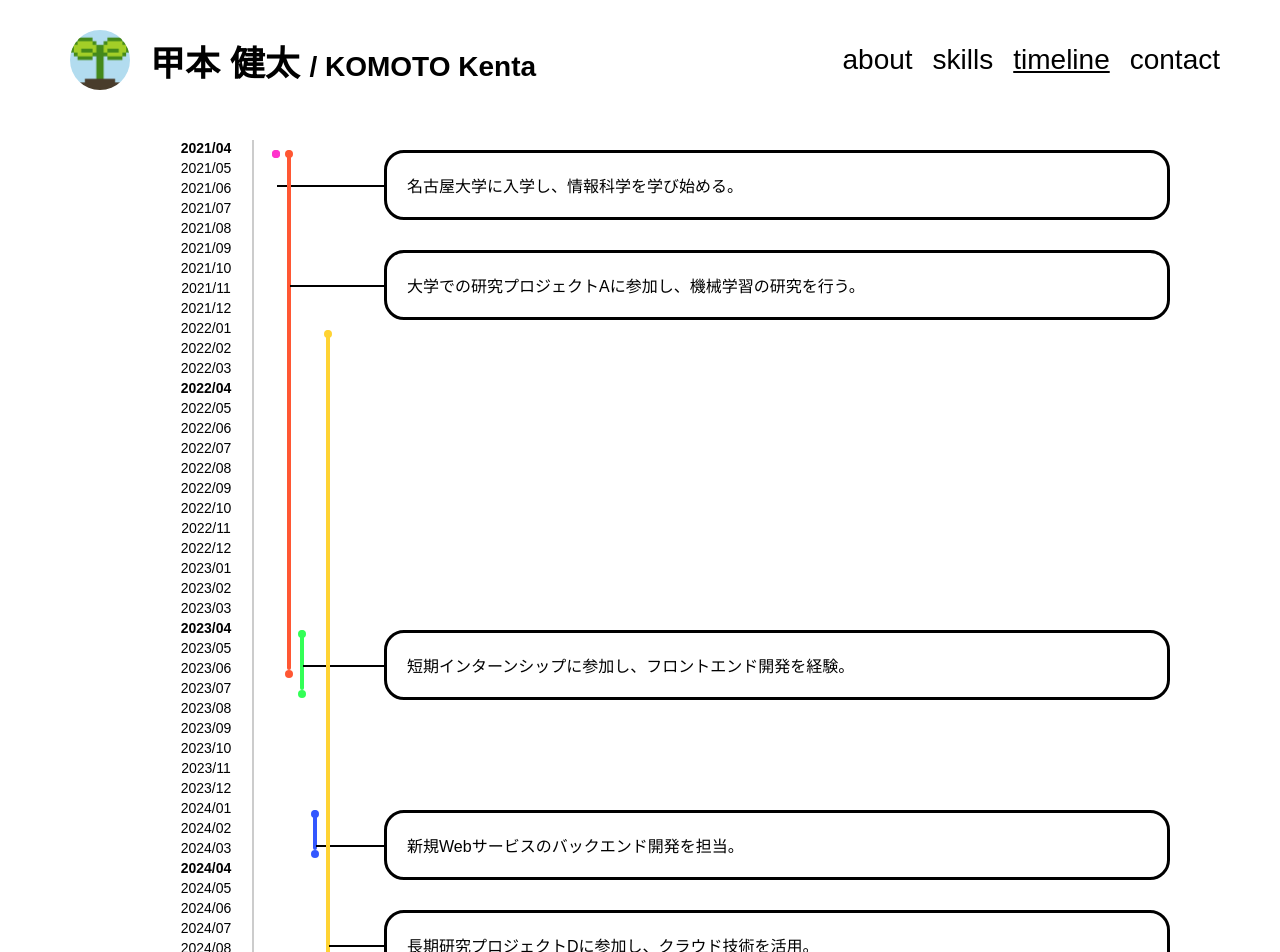
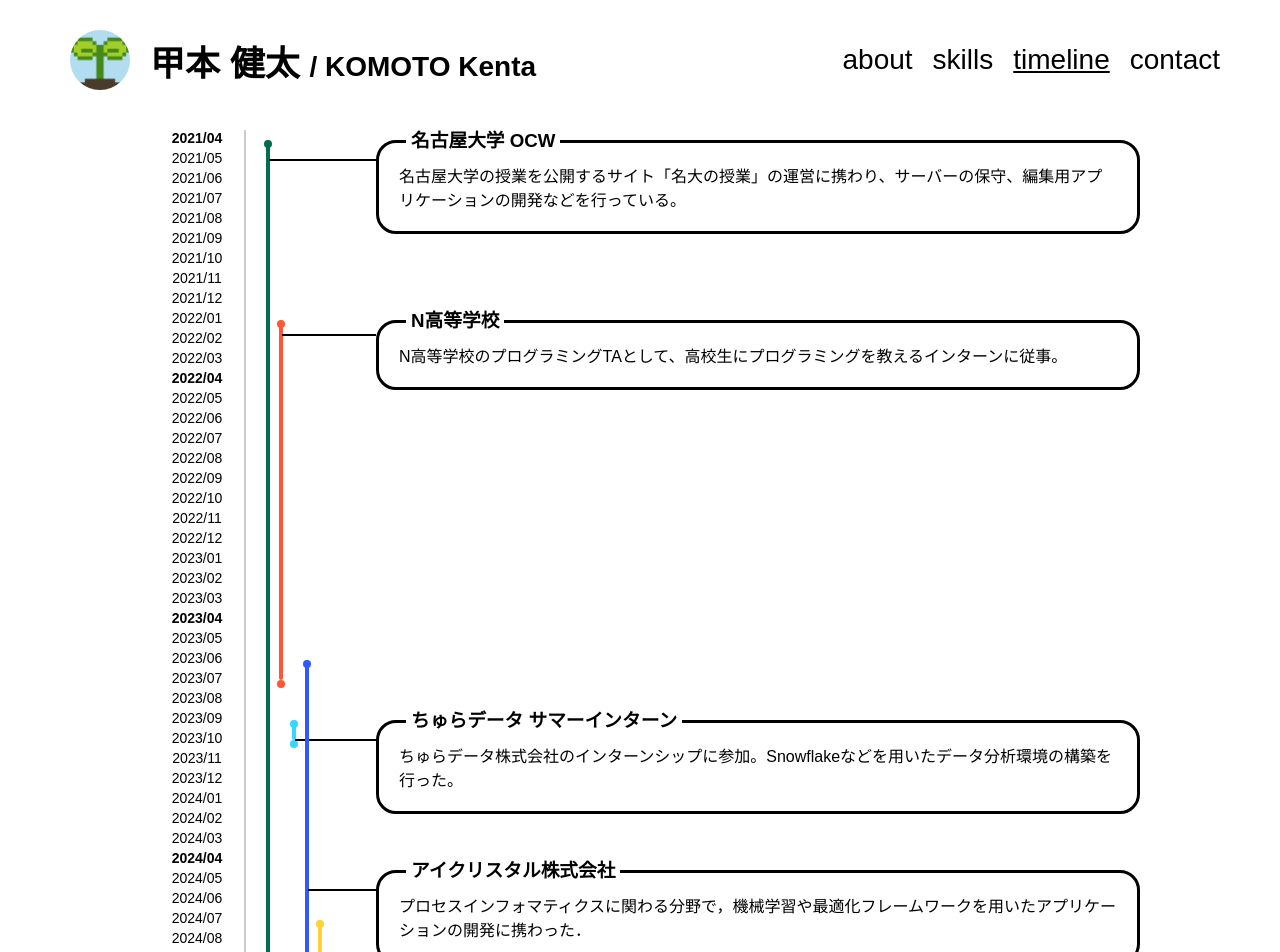
Before and after one commit to kentakom1213/portfolio-nextjs, a Next.js app: page /timeline in a window 1280 px wide. Shown: the top 952 px of the page. Built offline with nearby package versions, Linux system fonts and the light colour scheme; a web font is replaced by a local one.

Commit message:
add: タイムラインを追加

```diff
--- a/src/components/Timeline/Timeline.tsx
+++ b/src/components/Timeline/Timeline.tsx
@@ -1,13 +1,25 @@
 import type React from "react";
 import { Fragment } from "react";
-import styled from "styled-components";
 import events from "./events.json";
 import time_axis from "./axis.json";
+import {
+  TimelineWrapper,
+  TimeAxisContainer,
+  TimeLabel,
+  EventContainer,
+  EventBarContainer,
+  EventBar,
+  Circle,
+  ConnectorLine,
+  DetailContainer,
+  EventDetailTitle,
+  EventDetailFrame,
+  bar_width,
+  label_height,
+} from "./TimelineStyles";
 
 // 各time_axisのy座標マップを作成
 const timeAxisMap: { [key: string]: number } = {};
-const label_height = 20;
-const bar_width = 13;
 
 time_axis.forEach((time, index) => {
   timeAxisMap[time] = index * label_height + label_height / 2;
@@ -21,109 +33,6 @@ interface Event {
   label: string;
   description: string;
 }
-
-// スタイル定義
-const TimelineWrapper = styled.div`
-  display: flex;
-  width: 100%;
-  padding: 20px;
-`;
-
-const TimeAxisContainer = styled.div`
-  width: 10%;
-  display: flex;
-  flex-direction: column;
-  align-items: center;
-  border-right: 2px solid #ccc;
-  margin-right: 20px;
-`;
-
-const TimeLabel = styled.div<{ is_bold: boolean }>`
-  height: ${label_height}px;
-  font-size: 14px;
-  font-weight: ${(props) => (props.is_bold ? "bold" : "normal")};
-`;
-
-const EventContainer = styled.div`
-  width: 90%;
-  display: flex;
-  flex-direction: column;
-  position: relative;
-`;
-
-const EventBarContainer = styled.div<{
-  leftOffset: number;
-  topPosition: number;
-}>`
-  position: absolute;
-  display: flex;
-  flex-direction: column;
-  left: ${(props) => props.leftOffset}px;
-  top: ${(props) => props.topPosition}px;
-`;
-
-const EventBar = styled.div<{ height: number; color: string }>`
-  width: 4px;
-  height: ${(props) => props.height}px;
-  background-color: ${(props) => props.color};
-  position: relative;
-  border-radius: 2px;
-`;
-
-const Circle = styled.div<{ color: string }>`
-  width: 8px;
-  height: 8px;
-  background-color: ${(props) => props.color};
-  border-radius: 50%;
-  position: absolute;
-  left: -2px;
-`;
-
-const Tooltip = styled.div`
-  position: absolute;
-  left: 10px;
-  top: 50%;
-  transform: translateY(-50%);
-  background-color: #333;
-  color: white;
-  padding: 5px 10px;
-  border-radius: 5px;
-  font-size: 12px;
-  white-space: nowrap;
-  visibility: hidden;
-  opacity: 0;
-  transition: opacity 0.2s ease-in-out;
-
-  ${EventBar}:hover & {
-    visibility: visible;
-    opacity: 1;
-  }
-`;
-
-// 追加: イベント詳細表示用の枠
-export const EventDetailFrame = styled.div`
-  margin: 0 10px 0 50px;
-  padding: 20px;
-  position: relative;
-  border: 3px solid #000;
-  border-radius: 20px;
-`;
-
-const ConnectorLine = styled.div<{ leftOffset: number }>`
-  position: absolute;
-  left: ${(props) => props.leftOffset}px;
-  top: 50%;
-  width: ${(props) => 50 - props.leftOffset}px;
-  height: 2px;
-  background-color: #000;
-`;
-
-const DetailContainer = styled.div<{ topPosition: number }>`
-  position: absolute;
-  left: 60px;
-  top: ${(props) => props.topPosition}px;
-  width: 100%;
-`;
 
 // タイムラインコンポーネント
 const Timeline: React.FC<{ events: Event[] }> = ({ events }) => {
@@ -148,7 +57,7 @@ const Timeline: React.FC<{ events: Event[] }> = ({ events }) => {
 
           // 詳細のY座標を設定して、次の詳細の位置を更新
           const detailY = Math.max(detailYOffset + 100, startY);
-          detailYOffset = detailY;
+          detailYOffset = detailY + 50;
 
           return (
             // biome-ignore lint/suspicious/noArrayIndexKey: イベントの順序は変更されないため、indexをkeyにしても問題ない
@@ -158,9 +67,7 @@ const Timeline: React.FC<{ events: Event[] }> = ({ events }) => {
                 topPosition={startY}
               >
                 <Circle color={event.color} style={{ top: 0 }} />
-                <EventBar height={height} color={event.color}>
-                  <Tooltip>{event.label}</Tooltip>
-                </EventBar>
+                <EventBar height={height} color={event.color} />
                 <Circle color={event.color} style={{ top: height }} />
               </EventBarContainer>
 
@@ -169,6 +76,7 @@ const Timeline: React.FC<{ events: Event[] }> = ({ events }) => {
                 <ConnectorLine
                   leftOffset={(idx - events.length) * bar_width + 8}
                 />
+                <EventDetailTitle>{event.label}</EventDetailTitle>
                 <EventDetailFrame>{event.description}</EventDetailFrame>
               </DetailContainer>
             </Fragment>
--- a/src/components/Timeline/TimelineStyles.tsx
+++ b/src/components/Timeline/TimelineStyles.tsx
@@ -0,0 +1,106 @@
+import styled from "styled-components";
+import { pc, sp, tab } from "../../styles/Global/media";
+
+export const label_height = 20;
+export const bar_width = 13;
+
+export const TimelineWrapper = styled.div`
+  display: flex;
+  width: 100%;
+  padding: 10px;
+`;
+
+export const TimeAxisContainer = styled.div`
+  width: 10%;
+  display: flex;
+  flex-direction: column;
+  align-items: center;
+  border-right: 2px solid #ccc;
+  margin-right: 20px;
+`;
+
+export const TimeLabel = styled.div<{ is_bold: boolean }>`
+  height: ${label_height}px;
+  font-size: 14px;
+  font-weight: ${(props) => (props.is_bold ? "bold" : "normal")};
+`;
+
+export const EventContainer = styled.div`
+  width: 90%;
+  display: flex;
+  flex-direction: column;
+  position: relative;
+`;
+
+export const EventBarContainer = styled.div<{
+  leftOffset: number;
+  topPosition: number;
+}>`
+  position: absolute;
+  display: flex;
+  flex-direction: column;
+  left: ${(props) => props.leftOffset}px;
+  top: ${(props) => props.topPosition}px;
+`;
+
+export const EventBar = styled.div<{ height: number; color: string }>`
+  width: 4px;
+  height: ${(props) => props.height}px;
+  background-color: ${(props) => props.color};
+  position: relative;
+  border-radius: 2px;
+`;
+
+export const Circle = styled.div<{ color: string }>`
+  width: 8px;
+  height: 8px;
+  background-color: ${(props) => props.color};
+  border-radius: 50%;
+  position: absolute;
+  left: -2px;
+`;
+
+// 追加: イベント詳細表示用の枠
+export const EventDetailTitle = styled.h3`
+  position: absolute;
+  margin-left: 80px;
+  margin-top: -15px;
+  padding: 0 5px 0;
+  background-color: white;
+  z-index: 1;
+
+  ${sp`
+    margin-top: -8px;
+    margin-left: 65px;
+    font-size: 12px;
+  `}
+`;
+
+export const EventDetailFrame = styled.div`
+  margin: 0 50px 0 50px;
+  padding: 20px;
+  position: relative;
+  border: 3px solid #000;
+  border-radius: 20px;
+
+  ${sp`
+    padding: 10px;
+    font-size: 15px;
+  `}
+`;
+
+export const ConnectorLine = styled.div<{ leftOffset: number }>`
+  position: absolute;
+  left: ${(props) => props.leftOffset}px;
+  top: 20%;
+  width: ${(props) => 50 - props.leftOffset}px;
+  height: 2px;
+  background-color: #000;
+`;
+
+export const DetailContainer = styled.div<{ topPosition: number }>`
+  position: absolute;
+  left: 60px;
+  top: ${(props) => props.topPosition}px;
+  width: 100%;
+`;
--- a/src/components/Timeline/events.json
+++ b/src/components/Timeline/events.json
@@ -1,37 +1,37 @@
 [
     {
         "start": "2021/04",
-        "end": "2021/04",
-        "color": "#ff33cc",
-        "label": "名古屋大学入学",
-        "description": "名古屋大学に入学し、情報科学を学び始める。"
-    },
-    {
-        "start": "2021/04",
-        "end": "2023/06",
-        "color": "#ff5733",
-        "label": "プロジェクトA",
-        "description": "大学での研究プロジェクトAに参加し、機械学習の研究を行う。"
-    },
-    {
-        "start": "2023/04",
-        "end": "2023/07",
-        "color": "#33ff57",
-        "label": "プロジェクトB",
-        "description": "短期インターンシップに参加し、フロントエンド開発を経験。"
-    },
-    {
-        "start": "2024/01",
-        "end": "2024/03",
-        "color": "#3357ff",
-        "label": "プロジェクトC",
-        "description": "新規Webサービスのバックエンド開発を担当。"
+        "end": "2025/03",
+        "color": "#006E4F",
+        "label": "名古屋大学 OCW",
+        "description": "名古屋大学の授業を公開するサイト「名大の授業」の運営に携わり、サーバーの保守、編集用アプリケーションの開発などを行っている。"
     },
     {
         "start": "2022/01",
+        "end": "2023/07",
+        "color": "#ff5733",
+        "label": "N高等学校",
+        "description": "N高等学校のプログラミングTAとして、高校生にプログラミングを教えるインターンに従事。"
+    },
+    {
+        "start": "2023/09",
+        "end": "2023/10",
+        "color": "#33d7ff",
+        "label": "ちゅらデータ サマーインターン",
+        "description": "ちゅらデータ株式会社のインターンシップに参加。Snowflakeなどを用いたデータ分析環境の構築を行った。"
+    },
+    {
+        "start": "2023/06",
+        "end": "2024/10",
+        "color": "#3357ff",
+        "label": "アイクリスタル株式会社",
+        "description": "プロセスインフォマティクスに関わる分野で，機械学習や最適化フレームワークを用いたアプリケーションの開発に携わった．"
+    },
+    {
+        "start": "2024/07",
         "end": "2025/03",
         "color": "#ffd333",
-        "label": "プロジェクトD",
-        "description": "長期研究プロジェクトDに参加し、クラウド技術を活用。"
+        "label": "株式会社 AVILEN",
+        "description": "Rustを用いたWebバックエンドの高速化に携わった．特に探索アルゴリズムの実装や図形処理ライブラリの開発に携わった．"
     }
 ]
```
